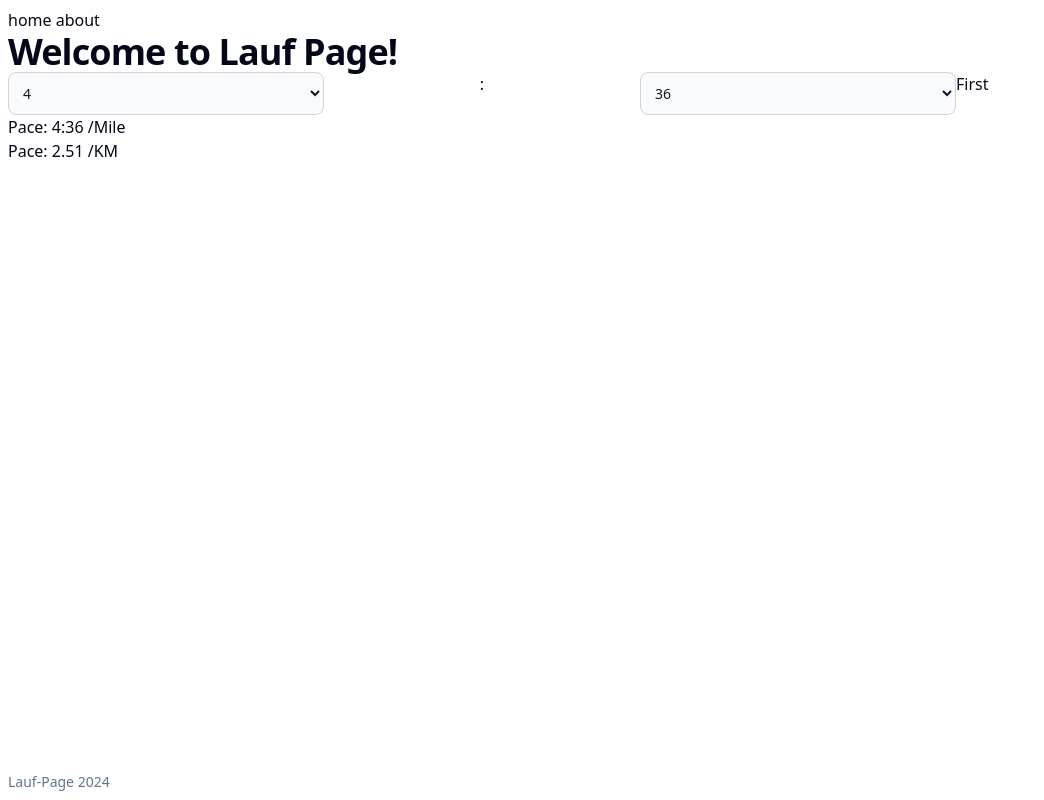
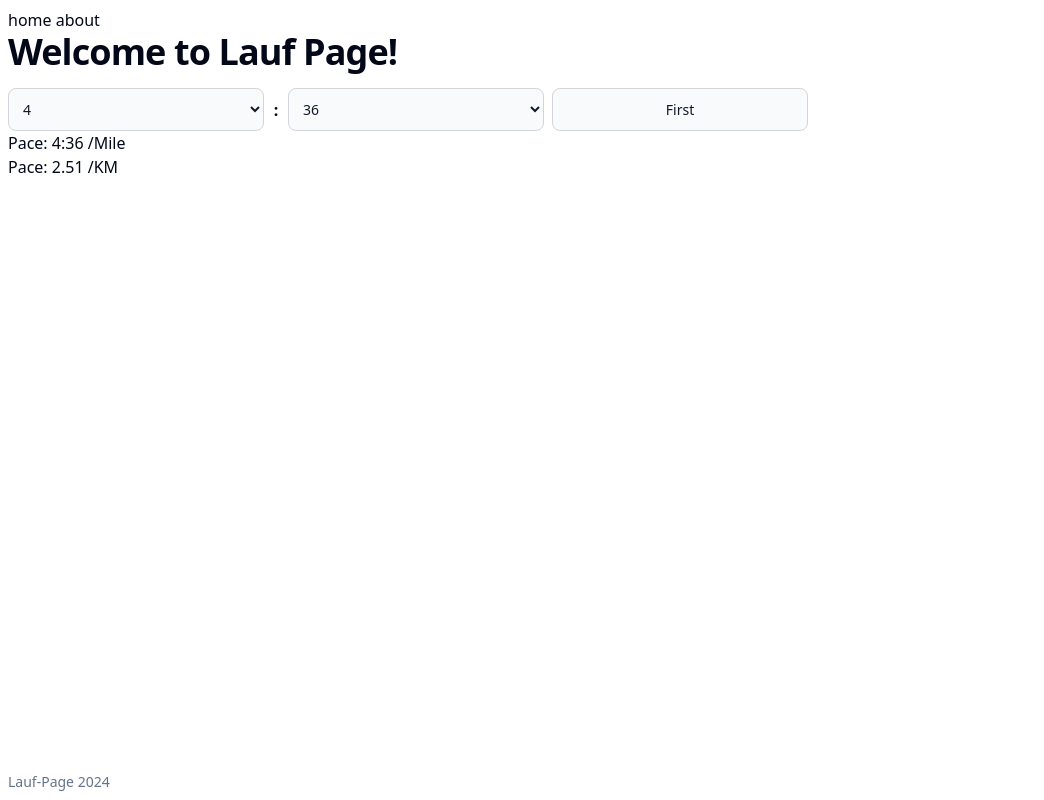
Before and after one commit to chrisp986/lauf_page, a SvelteKit app: page / in a window 1280 px wide. Shown: the whole page, without its empty margins (0-1044 px from the left). Built offline with nearby package versions, Linux system fonts and the light colour scheme.

Commit message:
Layout select and button

```diff
--- a/src/routes/+layout.svelte
+++ b/src/routes/+layout.svelte
@@ -13,7 +13,8 @@
         >
             Welcome to Lauf Page!
         </h1>
-        <div class="grid grid-cols-4 auto-cols-max">
+
+        <div class="">
             <slot></slot>
         </div>
     </main>
--- a/src/routes/+page.svelte
+++ b/src/routes/+page.svelte
@@ -90,40 +90,45 @@
   // });
 </script>
 
-<form class="max-w-sm">
+<div class="flex">
+  <div class="max-w-sm mt-4 w-64">
     <select
       id="number-dd"
       name="number"
       bind:value={paceMinutes}
-    class="bg-gray-50 border border-gray-300 text-gray-900 text-sm rounded-lg focus:ring-blue-500 focus:border-blue-500 block w-full p-2.5 dark:bg-gray-700 dark:border-gray-600 dark:placeholder-gray-400 dark:text-white dark:focus:ring-blue-500 dark:focus:border-blue-500"
+      class="h-full bg-gray-50 border border-gray-300 text-gray-900 text-sm rounded-lg focus:ring-blue-500 focus:border-blue-500 block w-full p-2.5 dark:bg-gray-700 dark:border-gray-600 dark:placeholder-gray-400 dark:text-white dark:focus:ring-blue-500 dark:focus:border-blue-500"
     >
       {#each { length: 20 } as _, i}
         <option>{i + 1}</option>
       {/each}
     </select>
-</form>
+  </div>
 
-<div class="text-center">:</div>
+  <div class="mt-4 w-6 font-extrabold flex items-center justify-center">:</div>
 
-<form class="max-w-sm">
+  <div class="max-w-sm mt-4 w-64">
     <select
       id="number-dd"
       name="number"
       bind:value={paceSeconds}
-    class="bg-gray-50 border border-gray-300 text-gray-900 text-sm rounded-lg focus:ring-blue-500 focus:border-blue-500 block w-full p-2.5 dark:bg-gray-700 dark:border-gray-600 dark:placeholder-gray-400 dark:text-white dark:focus:ring-blue-500 dark:focus:border-blue-500"
+      class="h-full bg-gray-50 border border-gray-300 text-gray-900 text-sm rounded-lg focus:ring-blue-500 focus:border-blue-500 block w-full p-2.5 dark:bg-gray-700 dark:border-gray-600 dark:placeholder-gray-400 dark:text-white dark:focus:ring-blue-500 dark:focus:border-blue-500"
     >
       {#each { length: 59 } as _, i}
         <option>{i + 1}</option>
       {/each}
     </select>
-</form>
+  </div>
 
-<div class="">
-  <button onclick={toggleFunction}>
+  <div class="max-w-sm mt-4 w-64 ml-2">
+    <button
+      onclick={toggleFunction}
+      class="h-full w-full p-2.5 bg-gray-50 border border-gray-300 text-gray-900 text-sm rounded-lg focus:ring-blue-500 focus:border-blue-500 block dark:bg-gray-700 dark:border-gray-600 dark:placeholder-gray-400 dark:text-white dark:focus:ring-blue-500 dark:focus:border-blue-500"
+    >
       {isFirstFunction ? "First" : "Second"}
     </button>
   </div>
-<div></div>
+</div>
+
 <div class="col-span-4">
   <p>Pace: {paceMinutes}:{paceSeconds} /Mile</p>
   <p>
```
Lines whose indentation alone changed are shown as unchanged.
